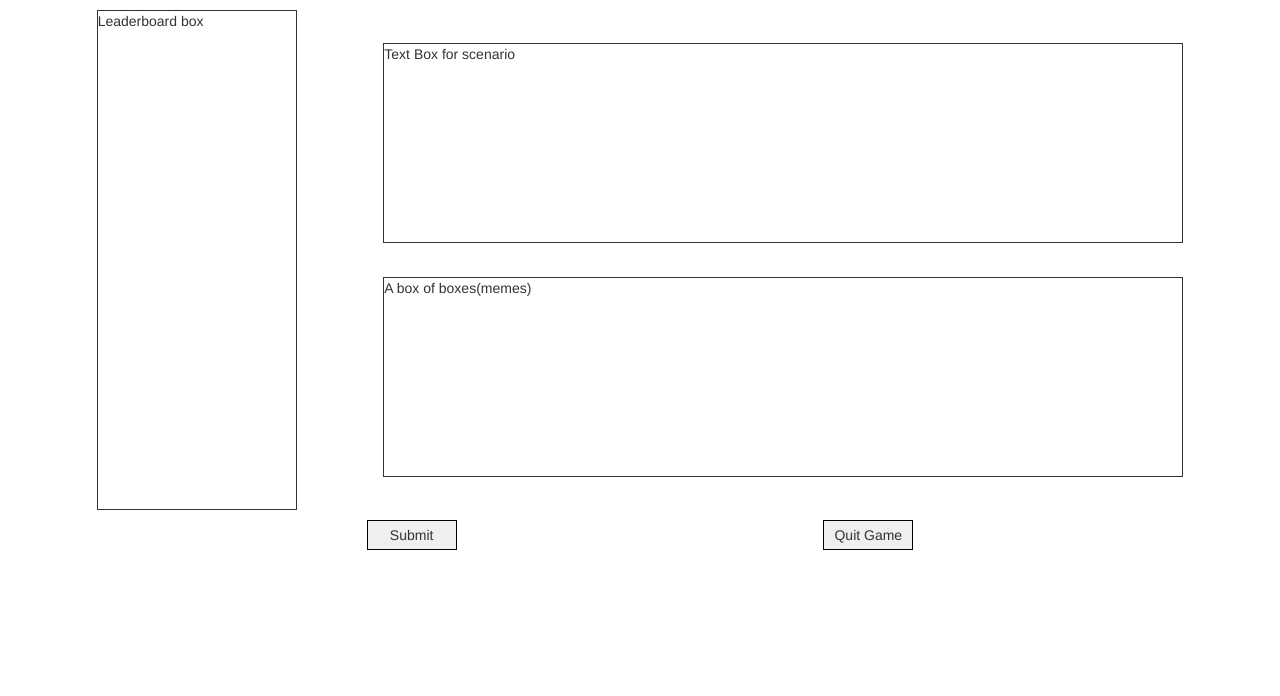
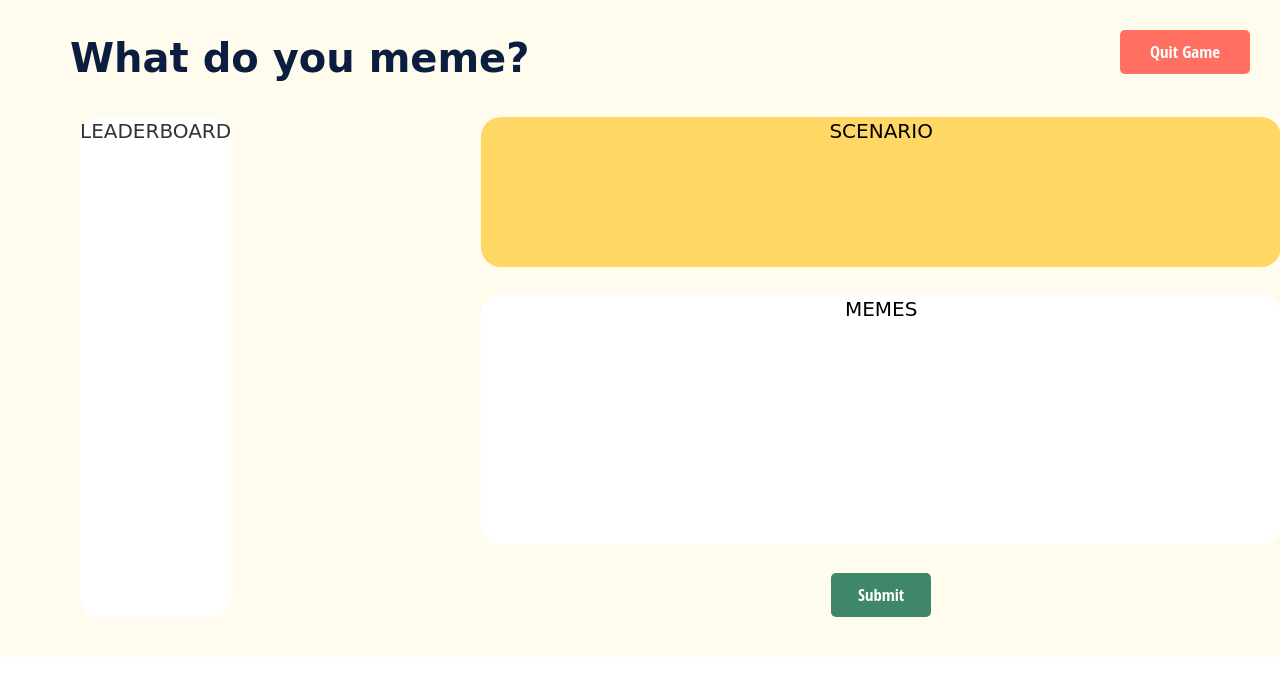
Before and after one commit to ravisha7feb/What-do-you-meme, a Node server app: page /gameScreen1 in a window 1280 px wide. Shown: the top 696 px of the page. Run offline with Node 20, Linux system fonts and the light colour scheme; some libraries are stand-ins or nearby versions.

Commit message:
add style to gameroom

```diff
--- a/public/stylesheets/gameScreen1.css
+++ b/public/stylesheets/gameScreen1.css
@@ -1,39 +1,98 @@
+.game-screen{
+    background-color: #fffcee;
+    padding: 30px;
+}
+
 .game-panel{
     margin: 10px;
     display: flex;
-    justify-content: space-evenly;
+    justify-content: flex-start;
+    padding-left: 40px;
 }
 .game-panel .leaderboard{
     width: 200px;
-    height: 500px;
-    border-style: solid;
-    border-width: thin;
+    background-color: white;
+    border-style: hidden;
+    text-align: center;
+    font-family: 'Fredoka One', cursive;
+    border-radius: 20px;
+    font-size: 20px;
 }
 .game-panel .response-area{
     display: flex;
     flex-direction: column;
-    justify-content: space-evenly;
+    justify-content: space-between;
+    align-items: center;
+    height: 500px;
+    padding-left: 250px;
 }
 .game-panel .response-area .scenario{
     width: 800px;
-    height: 200px;
-    border-style: solid;
-    border-width: thin;
+    height: 150px;
+    background-color: #ffd765;
+    border-radius: 20px;
+    text-align: center;
+    color: black;
+    font-family: 'Fredoka One', cursive;
+    font-size: 20px;
+    border-style: hidden;
 }
 .game-panel .response-area .memes{
     width: 800px;
-    height: 200px;
-    border-style: solid;
-    border-width: thin;
+    height: 250px;
+    background-color: white;
+    border-radius: 20px;
+    text-align: center;
+    color: black;
+    font-family: 'Fredoka One', cursive;
+    font-size: 20px;
+    border-style: hidden;
 }
 
-.action-buttons{
+.header{
     display: flex;
-    justify-content: space-evenly;
+    flex-direction: row;
+    padding-bottom: 20px;
+    width: 100%;
+    align-content: center;
+    justify-content: space-between;
 }
-.action-buttons .submit-button>button,.action-buttons .quit-button>button{
-    width: 90px;
-    height: 30px;
-    border-style: solid;
-    border-width: thin;
+
+.game-logo{
+    font-family: 'Fredoka One', cursive;
+    font-size: 40px;
+    font-weight: 900;
+    padding-left: 40px;
+    color: #0b1e3f;
+    text-align: left;
 }
+
+.quit-button>button{
+    font-family: 'Open Sans Condensed', sans-serif;
+    font-weight: bolder;
+    padding: 10px;
+    background-color: #ff7063;
+    color: white;
+    text-align: center;
+    font-size: larger;
+    border-style: hidden;
+    cursor: pointer;
+    border-radius: 5px;
+    width: 130px;
+    align-self: flex-end;
+}
+
+.submit-button>button{
+    font-family: 'Open Sans Condensed', sans-serif;
+    font-weight: bolder;
+    padding: 10px;
+    background-color: #3e8769;
+    color: white;
+    text-align: center;
+    font-size: larger;
+    border-style: hidden;
+    cursor: pointer;
+    border-radius: 5px;
+    width: 100px;
+    align-self: center;
+}
--- a/views/gameScreen1.ejs
+++ b/views/gameScreen1.ejs
@@ -12,31 +12,34 @@
 <body>
 
 <div class="game-screen">
+    <div class="header"> <!--flex-->
+        <div class="game-logo">
+            What do you meme?
+        </div>
+        <div class="quit-button">
+            <button>Quit Game</button>
+        </div>
+    </div>
     <div class="game-panel"> <!--flex-->
 
         <div class="leaderboard">
-            Leaderboard box
+            LEADERBOARD
         </div>
         <div class="response-area">
             <div class="scenario">
-                Text Box for scenario
+                SCENARIO
             </div>
             <div class="memes">
-                A box of boxes(memes)
+                MEMES
+            </div>
+            <div class="submit-button">
+                <button>Submit</button>
             </div>
         </div>
 
     </div>
 
-    <div class="action-buttons"> <!--flex-->
-        <div class="submit-button">
-            <button>Submit</button>
-        </div>
-        <div class="quit-button">
-            <button>Quit Game</button>
-        </div>
 
-    </div>
 
 </div>
 
```
